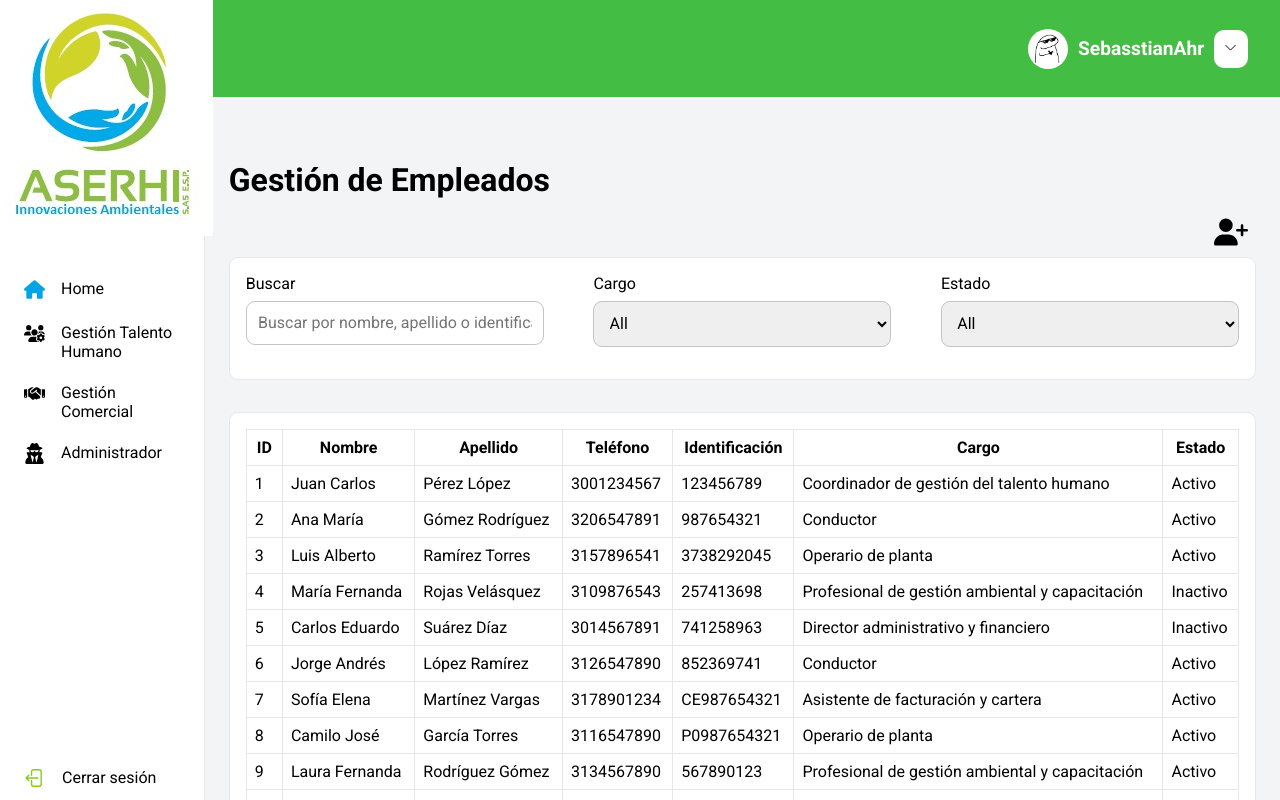
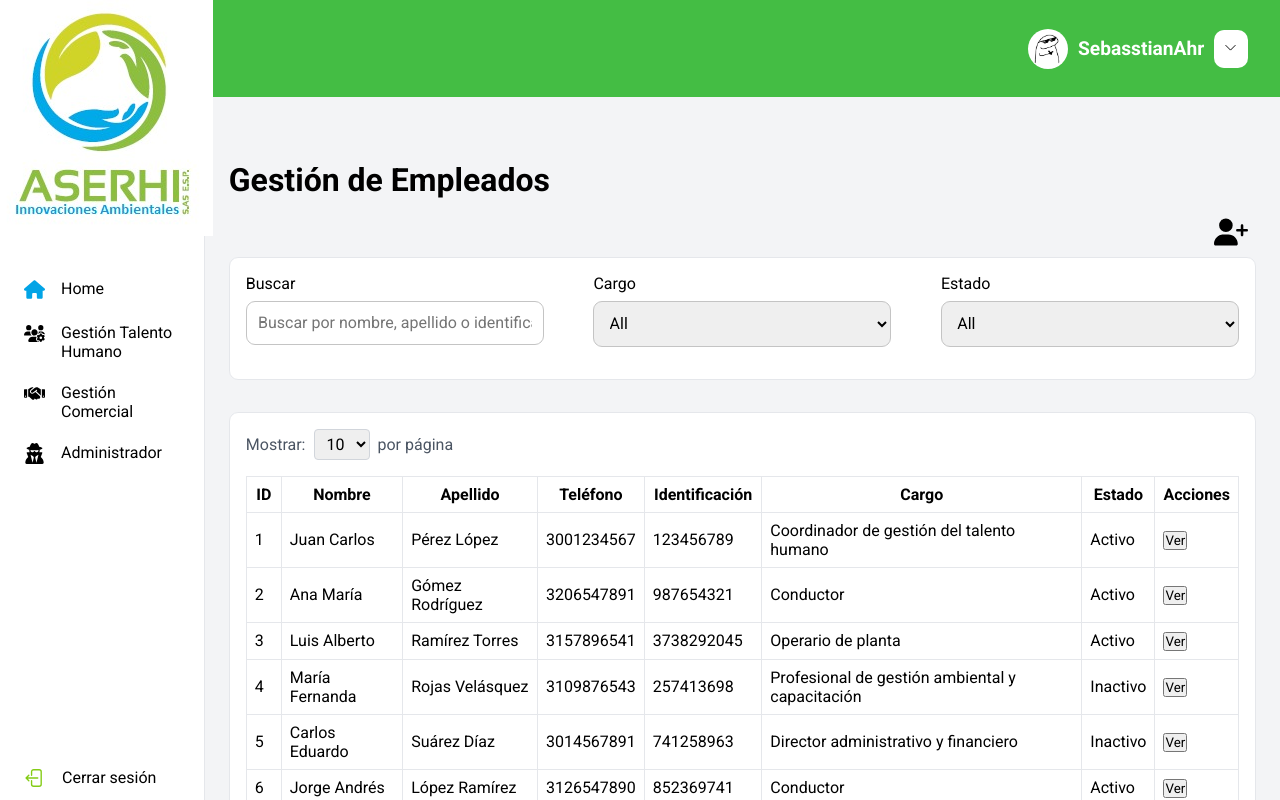
Before and after one commit to SebasstianAhr/front-aserhi, a React (Vite) app: page /employees in a window 1280 px wide. Built offline with nearby package versions, Linux system fonts and the light colour scheme.

Commit message:
I made the pagination of the table and started doing the table actions

```diff
--- a/src/components/table-data-content/table-data-content.css
+++ b/src/components/table-data-content/table-data-content.css
@@ -1,10 +1,97 @@
-.table{
+.table {
     border-collapse: collapse;
     border: 1px solid #e5e7eb;
     width: 100%;
 }
 
-.table__row{
+.table__row {
     border: 1px solid #e5e7eb;
     padding: 0.5rem;
 }
+
+.table__controls {
+    display: flex;
+    align-items: center;
+    justify-content: space-between;
+    margin-bottom: 1rem;
+    font-size: 1rem;
+    color: #4b5563;
+
+    label {
+        display: flex;
+        align-items: center;
+        gap: 0.5rem;
+    }
+
+    select {
+        padding: 0.25rem 0.5rem;
+        border: 1px solid #d1d5db;
+        border-radius: 4px;
+        font-size: 1rem;
+        outline: none;
+    }
+
+
+}
+
+
+
+
+
+.pagination {
+    display: flex;
+    align-items: center;
+    justify-content: center;
+    margin-top: 1rem;
+    gap: 0.5rem;
+}
+
+.pagination__button {
+    padding: 0.5rem 0.75rem;
+    border: 1px solid #d1d5db;
+    background-color: #f9fafb;
+    color: #4b5563;
+    font-size: 1rem;
+    border-radius: 4px;
+    cursor: pointer;
+    transition: background-color 0.3s, color 0.3s;
+}
+
+.pagination__button:hover {
+    background-color: #e5e7eb;
+    color: #1f2937;
+}
+
+.pagination__button:disabled {
+    background-color: #f3f4f6;
+    color: #9ca3af;
+    cursor: not-allowed;
+}
+
+.pagination__button.active {
+    background-color: #3b82f6;
+    color: #ffffff;
+    font-weight: bold;
+    cursor: default;
+}
+
+.pagination__button.active:hover {
+    background-color: #2563eb;
+}
+
+.pagination__button:first-child,
+.pagination__button:last-child {
+    font-weight: bold;
+}
+
+.pagination span {
+    font-size: 1rem;
+    color: #6b7280;
+}
+
+.table__info {
+    margin-top: 1rem;
+    font-size: 0.9rem;
+    text-align: center;
+    color: #555;
+  }
--- a/src/components/table-data-content/table-data-content.tsx
+++ b/src/components/table-data-content/table-data-content.tsx
@@ -4,17 +4,28 @@ import { useEffect } from 'react';
 interface DataTableProps<T> {
   data: T[];
   columns: { label: string; item: keyof T }[];
-  itemsPerPage?: number;
+  itemsPerPage: number;
   currentPage: number;
   onPageChange: (page: number) => void;
+  onItemsPerPageChange: (itemsPerPage: number) => void;
+  maxItemsPerPage?: number;
+  minItemsPerPage?: number;
+  setModalVewItem: React.Dispatch<React.SetStateAction<boolean>>;
+  modalVewItem: boolean;
+
 }
 
 const TableDataContent = <T,>({
   data,
   columns,
-  itemsPerPage = 10,
+  itemsPerPage,
   currentPage,
+  setModalVewItem,
+  modalVewItem,
   onPageChange,
+  onItemsPerPageChange,
+  maxItemsPerPage = 30,
+  minItemsPerPage = 5,
 }: DataTableProps<T>): JSX.Element => {
   const totalPages = Math.ceil(data.length / itemsPerPage);
 
@@ -41,8 +52,43 @@ const TableDataContent = <T,>({
     }
   };
 
+  const handleFirst = () => {
+    onPageChange(1);
+  };
+
+  const handleLast = () => {
+    onPageChange(totalPages);
+  };
+
+  const handleItemsPerPageChange = (e: React.ChangeEvent<HTMLSelectElement>) => {
+    const value = Number(e.target.value);
+    onItemsPerPageChange(value);
+    onPageChange(1); // Reset to the first page after changing items per page
+  };
+
   return (
     <div>
+      <div className="table__controls">
+        <label htmlFor="itemsPerPage">
+          Mostrar:
+          <select
+            id="itemsPerPage"
+            value={itemsPerPage}
+            onChange={handleItemsPerPageChange}
+          >
+            {Array.from(
+              { length: (maxItemsPerPage - minItemsPerPage) / 5 + 1 },
+              (_, i) => minItemsPerPage + i * 5
+            ).map((value) => (
+              <option key={value} value={value}>
+                {value}
+              </option>
+            ))}
+          </select>
+          por página
+        </label>
+      </div>
+
       <table className="table">
         <thead>
           <tr>
@@ -62,7 +108,16 @@ const TableDataContent = <T,>({
                     ? row[col.item]
                       ? 'Activo'
                       : 'Inactivo'
-                    : (row[col.item] as React.ReactNode)}
+                    : col.item === 'acciones' ? (
+                      <button
+                        className="action__button"
+                        onClick={() => setModalVewItem(!modalVewItem)}
+                      >
+                        Ver
+                      </button>
+                    ) : (
+                      (row[col.item] as React.ReactNode)
+                    )}
                 </td>
               ))}
             </tr>
@@ -73,21 +128,51 @@ const TableDataContent = <T,>({
       <div className="pagination">
         <button
           className="pagination__button"
+          onClick={handleFirst}
+          disabled={currentPage === 1}
+        >
+          &lt;&lt;
+        </button>
+        <button
+          className="pagination__button"
           onClick={handlePrevious}
           disabled={currentPage === 1}
         >
-          Anterior
+          &lt;
         </button>
-        <span className="pagination__info">
-          Página {currentPage} de {totalPages}
-        </span>
+
+        {Array.from({ length: totalPages }, (_, i) => i + 1)
+          .slice(Math.max(0, currentPage - 3), currentPage + 2)
+          .map((page) => (
+            <button
+              key={page}
+              className={`pagination__button ${currentPage === page ? 'active' : ''
+                }`}
+              onClick={() => onPageChange(page)}
+            >
+              {page}
+            </button>
+          ))}
+
+        {currentPage + 2 < totalPages && <span>...</span>}
+
         <button
           className="pagination__button"
           onClick={handleNext}
           disabled={currentPage === totalPages}
         >
-          Siguiente
+          &gt;
         </button>
+        <button
+          className="pagination__button"
+          onClick={handleLast}
+          disabled={currentPage === totalPages}
+        >
+          &gt;&gt;
+        </button>
+      </div>
+      <div className="table__info">
+        Mostrando {currentData.length} de {data.length} registros
       </div>
     </div>
   );
--- a/src/pages/human-talent-management/employees/employees.tsx
+++ b/src/pages/human-talent-management/employees/employees.tsx
@@ -21,7 +21,9 @@ const Employees = (): JSX.Element => {
   const [employees, setEmployees] = useState<Employee[]>([]);
   const [filteredEmployees, setFilteredEmployees] = useState<Employee[]>([]);
   const [currentPage, setCurrentPage] = useState(1);
-  const [modalState, setModalState] = useState<boolean>(false);
+  const [modalAddForm, setModalAddForm] = useState<boolean>(false);
+  const [itemsPerPage, setItemsPerPage] = useState(10);
+  const [modalVewItem, setModalVewItem] = useState<boolean>(false);
 
   const fieldFilter = [
     {
@@ -56,7 +58,7 @@ const Employees = (): JSX.Element => {
       try {
         const data = await getEmployees();
         setEmployees(data);
-        setFilteredEmployees(data);  // Inicialmente mostramos todos los empleados
+        setFilteredEmployees(data);
       } catch (error) {
         console.error("Failed to fetch employees:", error);
       }
@@ -73,7 +75,9 @@ const Employees = (): JSX.Element => {
     { label: 'Identificación', item: 'identificacion' as keyof Employee },
     { label: 'Cargo', item: 'cargo' as keyof Employee },
     { label: 'Estado', item: 'estado' as keyof Employee },
+    { label: 'Acciones', item: 'acciones' as keyof Employee },
   ];
+
 
   const handleFormSubmit = useCallback(async (data: Record<string, any>) => {
     console.log("Formulario enviado:", data);
@@ -92,13 +96,12 @@ const Employees = (): JSX.Element => {
       console.log("Este empleado ya existe.");
     }
 
-    setModalState(false);
+    setModalAddForm(false);
   }, []);
 
   const handleFilterChange = (filters: Record<string, any>) => {
     let filteredData = [...employees];
 
-    // Filtrar por búsqueda
     if (filters.search) {
       filteredData = filteredData.filter(employee =>
         employee.nombres.toLowerCase().includes(filters.search.toLowerCase()) ||
@@ -107,14 +110,12 @@ const Employees = (): JSX.Element => {
       );
     }
 
-    // Filtrar por cargo
     if (filters.cargo && filters.cargo !== "all") {
       filteredData = filteredData.filter(employee =>
         employee.cargo === filters.cargo
       );
     }
 
-    // Filtrar por estado
     if (filters.estado && filters.estado !== "all") {
       filteredData = filteredData.filter(employee =>
         (filters.estado === "Activo" && employee.estado) ||
@@ -125,12 +126,16 @@ const Employees = (): JSX.Element => {
     setFilteredEmployees(filteredData);
   };
 
+  const handleItemsPerPageChange = (newItemsPerPage: number) => {
+    setItemsPerPage(newItemsPerPage);
+  };
+
   return (
     <div className='employees'>
       <h1 className='employees__title'>Gestión de Empleados</h1>
       <div className='employees__add-icon'>
         <svg
-          onClick={() => setModalState(!modalState)}
+          onClick={() => setModalAddForm(!modalAddForm)}
           width={50}
           height={50}
           aria-hidden="true"
@@ -155,14 +160,17 @@ const Employees = (): JSX.Element => {
         <TableDataContent<Employee>
           data={filteredEmployees}
           columns={columns}
-          itemsPerPage={10}
+          itemsPerPage={itemsPerPage}
           currentPage={currentPage}
           onPageChange={setCurrentPage}
+          onItemsPerPageChange={handleItemsPerPageChange}
+          modalVewItem={modalVewItem} // Agregar esta línea
+          setModalVewItem={setModalVewItem} // Agregar esta línea
         />
       </div>
       <ModalGeneral
-        openModal={modalState}
-        closeModal={setModalState}
+        openModal={modalAddForm}
+        closeModal={setModalAddForm}
         title="Registro de empleados"
         showHeader={true}
         showOverlay={true}
@@ -173,6 +181,15 @@ const Employees = (): JSX.Element => {
           principalButtonForm="Registrar"
         />
       </ModalGeneral>
+      <ModalGeneral
+        openModal={modalVewItem}
+        closeModal={setModalVewItem}
+        title="Detalle del empleado"
+        showHeader={true}
+        showOverlay={true}
+      >
+        <h3>detalle</h3>
+      </ModalGeneral>
     </div>
   );
 };
--- a/src/services/employees.services.ts
+++ b/src/services/employees.services.ts
@@ -5,15 +5,14 @@ export const getEmployees = () => {
 };
 
 export const addEmployee = (newEmployee: Record<string, any>) => {
-  // Verifica si el empleado ya existe (por ejemplo, por identificador)
   const isDuplicate = EmployeesData.some(emp => emp.identificacion === newEmployee.identificacion);
 
   if (isDuplicate) {
-    return null;  // Si es un duplicado, no se agrega
+    return null;
   }
 
-  const newId = (EmployeesData.length + 1).toString();  // Genera un nuevo ID único
+  const newId = (EmployeesData.length + 1).toString();
   const employeeWithId = { ...newEmployee, id: newId };
-  EmployeesData.push(employeeWithId);  // Simula la adición de un empleado
-  return employeeWithId;  // Devuelve el empleado agregado
+  EmployeesData.push(employeeWithId);
+  return employeeWithId;
 };
```
